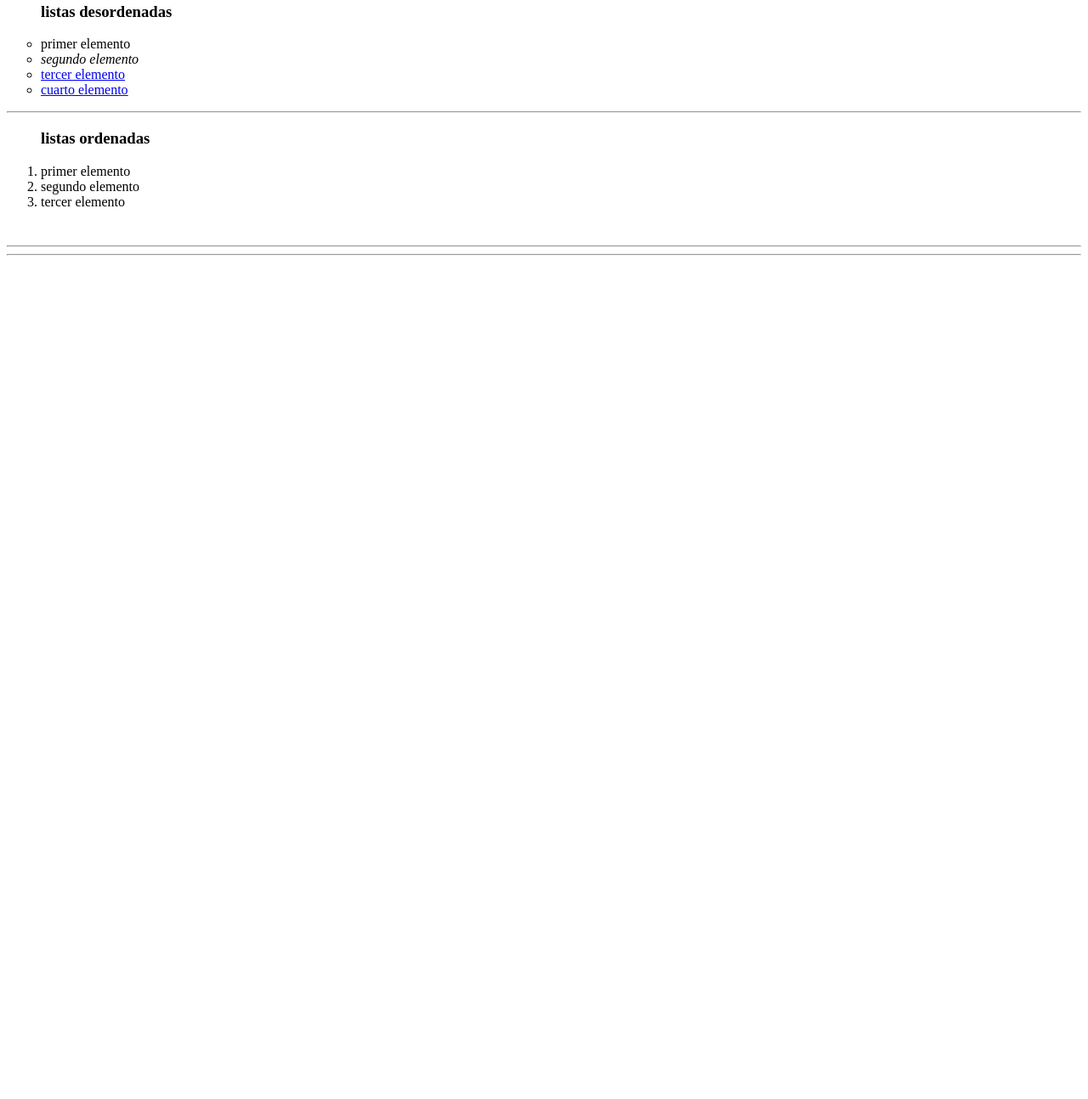
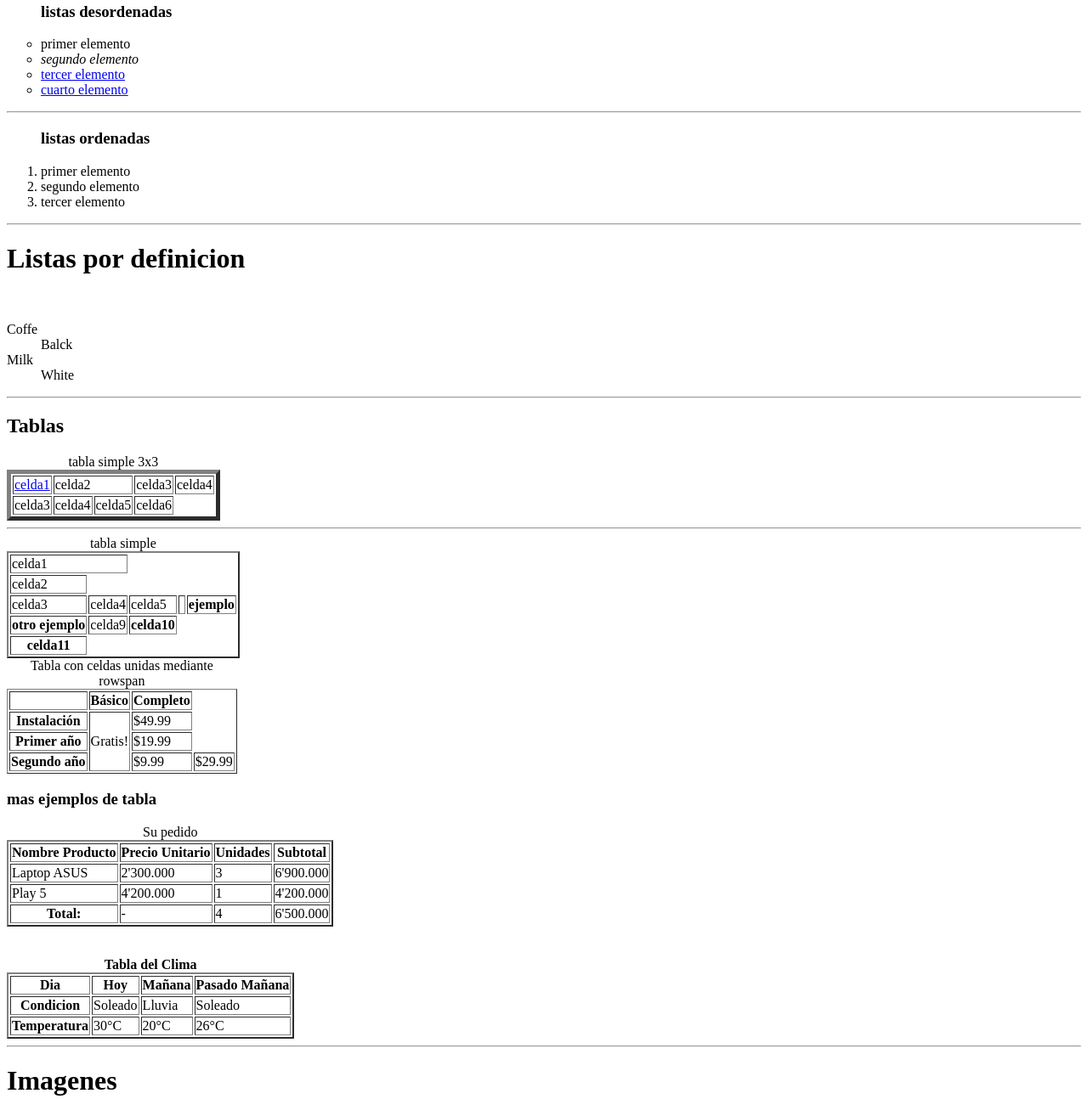
Before and after one commit to William0814/python, a plain HTML site: page index.html in a window 1280 px wide. Shown: the part 1405-2699 px from the top of the page at 85% size. Before the commit the page ends 1714 px from the top, so only its background shows below. Drawn offline with Linux system fonts and the light colour scheme.

Commit message:
more code

```diff
--- a/index.html
+++ b/index.html
@@ -50,7 +50,7 @@ rem ducimus.
     </p><br>
     <!--esto esun comentario-->
     <hr>
-    <h1>enlaces a otro sitio web</h1>
+    <h1 border="2px">enlaces a otro sitio web</h1>
     <a href="https://www.gamesgx.net/" title="https://www.gamesgx.net/" target="_blank" id="titulo2">
         lleva otra pagina</a>
         <hr>
@@ -84,23 +84,146 @@ rem ducimus.
         <li>segundo elemento</li>
         <li>tercer elemento</li>
     </ol>
+    <hr>
+    <h1>Listas por definicion</h1>
+    <br>
+    <dl>
+        <dt>
+            Coffe
+        </dt>
+        <dd>
+            Balck
+        </dd>
+        <dt>
+            Milk
+        </dt>
+        <dd>
+            White
+        </dd>
+    </dl>
+    <hr>
+    <h2>Tablas</h2>
+    <table border="5px">
+        <caption>
+            tabla simple 3x3
+        </caption>
+        <tr>
+            <td ><a href="#titulo1" title="lleva al inicio">celda1</a></td>
+            <td colspan="2">celda2</td>
+            <td>celda3</td>
+            <td>celda4</td>
+        </tr>
+        <tr>
+            <td>celda3</td>
+            <td>celda4</td>
+            <td>celda5</td>
+            <td>celda6</td>
+        </tr>
+</table>
+<hr>
 
-    <br>
+<table border="2">
+
+    <caption>tabla simple</caption>
+    <tr>
+    <td colspan="2">celda1</td>
+    <tr><td>celda2</td></tr>
+    <td>celda3</td>
+    <td>celda4</td>
+    <td>celda5</td>
+    <td>&nbsp;</td>
+    <th>ejemplo</th>
+</tr>
+<tr>
+    <th>otro ejemplo</th>
+    <td>celda9</td>
+    <th>celda10</th>
+</tr>
+<tr>
+    <th>
+        celda11
+    </th>
+</tr>
+
+</table>
+<table border="1">
+    <caption>Tabla con celdas unidas
+    mediante rowspan</caption>
+    <tr>
+    <th>&nbsp;</th> <!--Celda vacía-->
+
+    <th>Básico</th>
+    <th>Completo</th>
+    </tr>
+    <tr>
+    <th>Instalación</th>
+    <td rowspan="3">Gratis!</td>
+    <td>$49.99</td>
+    </tr>
+    <tr>
+    <th>Primer año</th>
+    <td>$19.99</td>
+    </tr>
+    <tr>
+    <th>Segundo año</th>
+    <td>$9.99</td>
+    <td>$29.99</td>
+    </tr>
+    </table>
+    <h3>mas ejemplos de tabla</h3>
+    <table border="2">
+        <caption>Su pedido</caption>
+        <tr>
+            <th scope="col">Nombre Producto</th>
+            <th scope="col">Precio Unitario</th>
+            <th scope="col">Unidades</th>
+            <th scope="row">Subtotal</th>
+        </tr>
+        <tr>
+            <td>Laptop ASUS</td>
+            <td>2'300.000</td>
+            <td>3</td>
+            <td>6'900.000</td>
+        </tr>
+        <tr>
+            <td>Play 5</td>
+            <td>4'200.000</td>
+            <td>1</td>
+            <td>4'200.000</td>
+        </tr>
+        <tr>
+            <th scope="row">Total:</th>
+            <td>-</td>
+            <td>4</td>
+            <td>6'500.000</td>
+        </tr>
+    </table>
+<br>
+<br>
+    <table border="2">
+        <caption><b>Tabla del Clima</b></caption>
+        <tr>
+            <th scope="row">Dia</th>
+            <th>Hoy</th>
+            <th>Mañana</th>
+            <th>Pasado Mañana</th>
+        </tr>
+        <tr>
+            <th>Condicion</th>
+            <td>Soleado</td>
+            <td>Lluvia</td>
+            <td>Soleado</td>
+        </tr>
+        <tr>
+            <th>Temperatura</th>
+            <td>30°C</td>
+            <td>20°C</td>
+            <td>26°C</td>
+        </tr>
+    </table>
     <hr>
-
-
-
-
-
-
-
-
-
-
-
-
-
-    <hr>
+    <h1 aria-current="page">Imagenes</h1>
+    <img src="imagenes/imgPrueba.png" alt="Image not found" title="Foto">
 
 </body>
 
```
Also changed, not shown: imagenes/imgPrueba.png (added).
